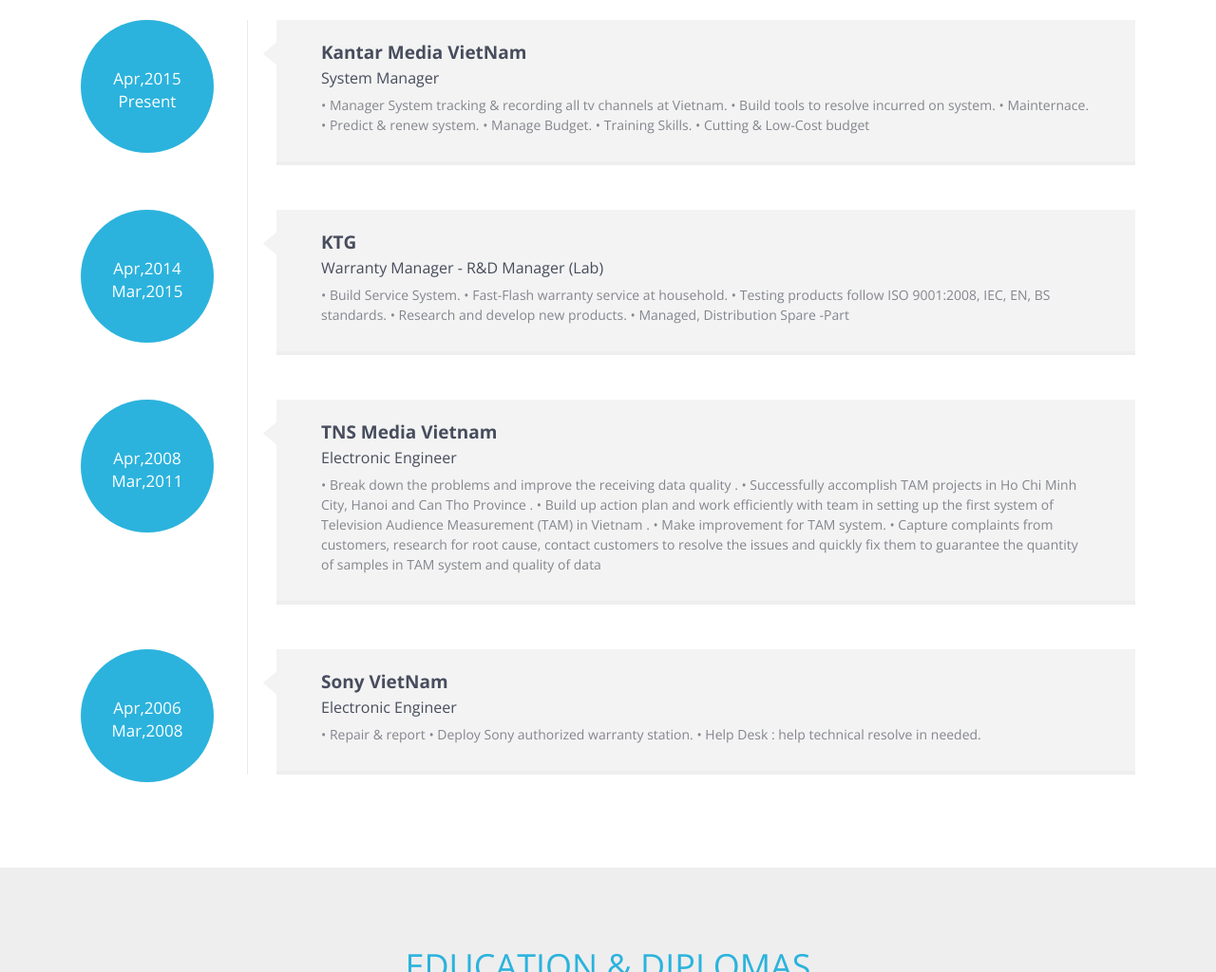
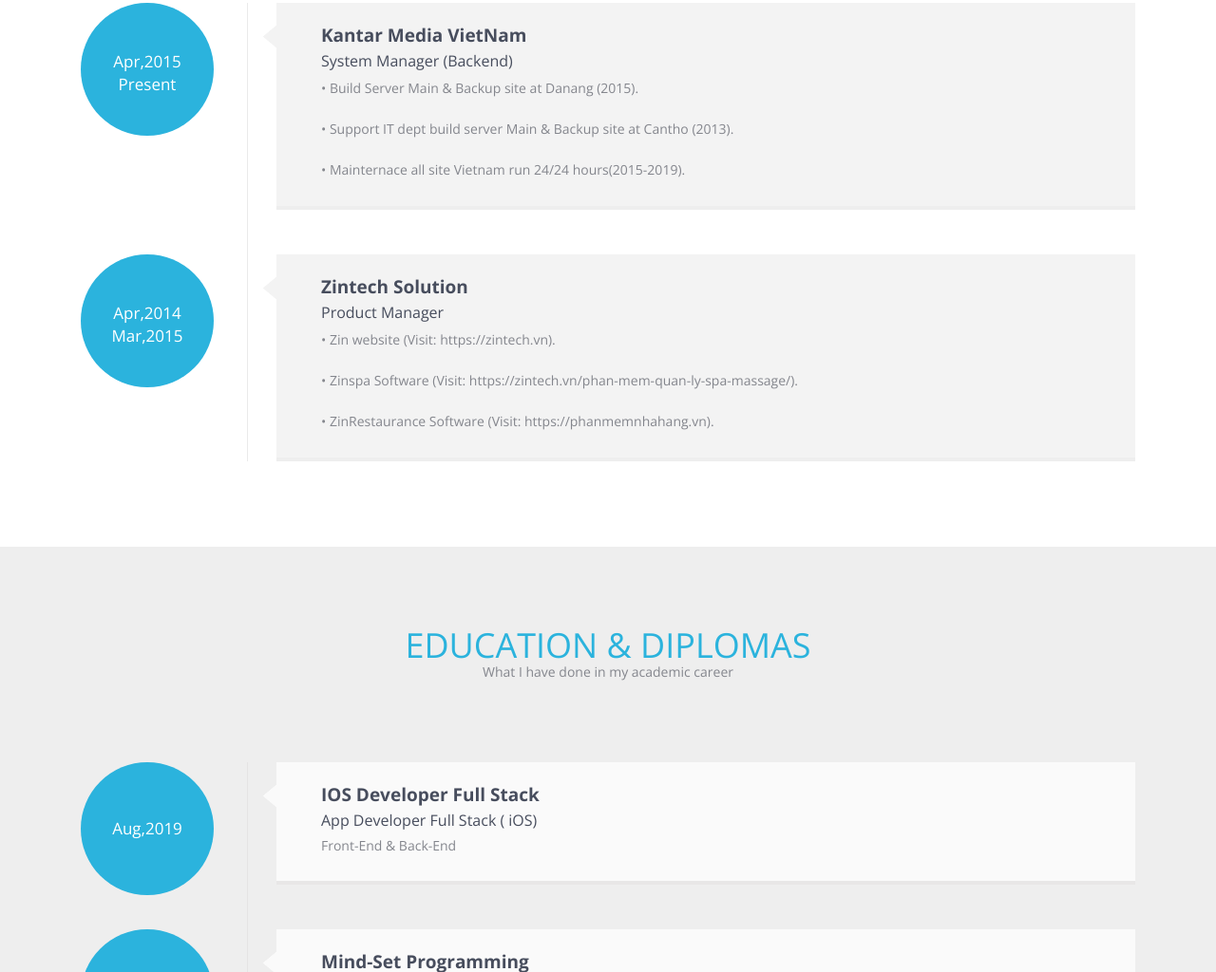
Before and after one commit to locla/locla.github.io, a plain HTML site: page index.html in a window 1280 px wide. Shown: the part 2791-3815 px from the top of the page at 95% size. Drawn offline with nearby package versions, Linux system fonts and the light colour scheme.

Commit message:
Change experience

```diff
--- a/index.html
+++ b/index.html
@@ -209,8 +209,8 @@
               <span class="chart skilBg" data-percent="60">
                 <span class="percent"></span>
               </span>
-              <h4>javascript/jQuery</h4>
-              <p>Javascript and jQuery</p>
+              <h4>PHP,JavaScript,jQuery</h4>
+              <p>PHP,JS,jQuery</p>
             </div>
           </div>
           <div class=" col-xs-12 col-sm-4 col-md-4 col-lg-4 skillsArea">
@@ -218,9 +218,8 @@
               <span class="chart skilBg" data-percent="90">
                 <span class="percent"></span>
               </span>
-              <h4>Other</h4>
-              <p>I Have Skill at Electronics, Internet of Things (IoT)
-                , Technical Trainers, Warehouse Management</p>
+              <h4>API</h4>
+              <p>Web-API,Facebook-API,Google-API,GoogleMap,Zalo-API.</p>
             </div>
           </div>
         </div>
@@ -243,15 +242,10 @@
             <div class="arrowpart"></div>
             <div class="exCon">
               <h4>Kantar Media VietNam </h4>
-              <h5>System Manager</h5>
-              <p>• Manager System tracking & recording all tv channels at Vietnam.
-                • Build tools to resolve incurred on system.
-                • Mainternace.
-                • Predict & renew system.
-                • Manage Budget.
-                • Training Skills.
-                • Cutting & Low-Cost budget
-              </p>
+              <h5>System Manager (Backend)</h5>
+              <p>• Build Server Main & Backup site at Danang (2015).</p>
+              <p>• Support IT dept build server Main & Backup site at Cantho (2013).</p>
+              <p>• Mainternace all site Vietnam run 24/24 hours(2015-2019).</p>
             </div>
           </div>
         </div>
@@ -263,56 +257,15 @@
           <div class="col-xs-12 col-sm-9 col-md-10 col-lg-10 rightArea">
             <div class="arrowpart"></div>
             <div class="exCon">
-              <h4>KTG</h4>
-              <h5>Warranty Manager - R&D Manager (Lab)</h5>
-              <p>• Build Service System.
-                • Fast-Flash warranty service at household.
-                • Testing products follow ISO 9001:2008, IEC, EN, BS standards.
-                • Research and develop new products.
-                • Managed, Distribution Spare -Part
-              </p>
+              <h4>Zintech Solution</h4>
+              <h5>Product Manager</h5>
+              <p>• Zin website (Visit: https://zintech.vn).</p>
+              <p>• Zinspa Software (Visit: https://zintech.vn/phan-mem-quan-ly-spa-massage/).</p>
+              <p>• ZinRestaurance Software (Visit: https://phanmemnhahang.vn). </p>
             </div>
           </div>
         </div>
-        <div class="row workDetails">
-          <div class="col-xs-12 col-sm-3 col-md-2 col-lg-2">
-            <div class="workYear">Apr,2008<br>
-              Mar,2011</div>
-          </div>
-          <div class="col-xs-12 col-sm-9 col-md-10 col-lg-10 rightArea">
-            <div class="arrowpart"></div>
-            <div class="exCon">
-              <h4>TNS Media Vietnam</h4>
-              <h5>Electronic Engineer</h5>
-              <p>• Break down the problems and improve the receiving data quality .
-                • Successfully accomplish TAM projects in Ho Chi Minh City, Hanoi and Can Tho Province .
-                • Build up action plan and work efficiently with team in setting up the first system of Television
-                Audience Measurement (TAM) in Vietnam .
-                • Make improvement for TAM system.
-                • Capture complaints from customers, research for root cause, contact customers to resolve
-                the issues and quickly fix them to guarantee the quantity of samples in TAM system and
-                quality of data
-              </p>
-            </div>
-          </div>
-        </div>
-        <div class="row workDetails">
-          <div class="col-xs-12 col-sm-3 col-md-2 col-lg-2">
-            <div class="workYear">Apr,2006<br>
-              Mar,2008</div>
-          </div>
-          <div class="col-xs-12 col-sm-9 col-md-10 col-lg-10 rightArea">
-            <div class="arrowpart"></div>
-            <div class="exCon">
-              <h4>Sony VietNam </h4>
-              <h5>Electronic Engineer</h5>
-              <p>• Repair & report
-                • Deploy Sony authorized warranty station.
-                • Help Desk : help technical resolve in needed.
-              </p>
-            </div>
-          </div>
-        </div>
+
       </div>
     </section>
     <!--exprience end-->
```
